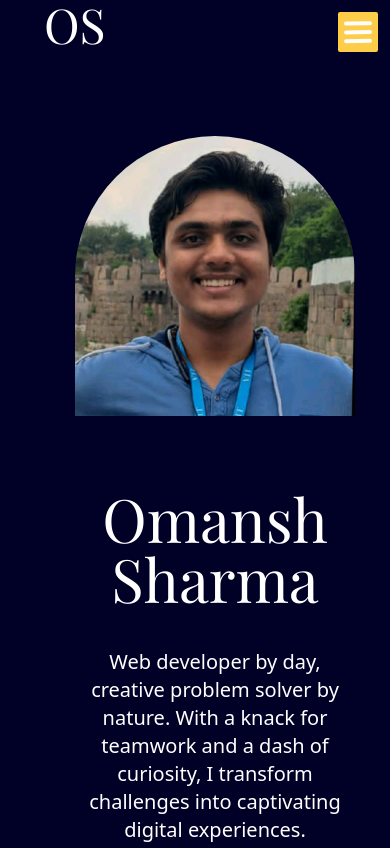
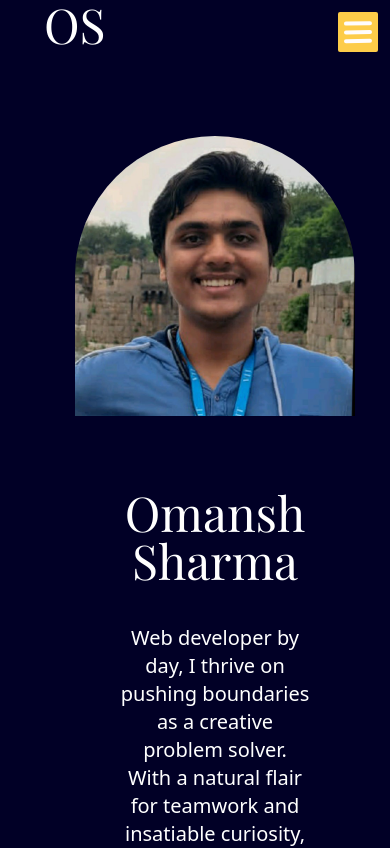
Before and after one commit to arduR-O/portfolioButPretty, a React (Vite) app: page / in a window 390 px wide. Shown: the top 848 px of the page. Built offline with nearby package versions, Linux system fonts and the light colour scheme.

Commit message:
fix: text responsiveness

```diff
--- a/src/scenes/LandingPage.jsx
+++ b/src/scenes/LandingPage.jsx
@@ -39,20 +39,22 @@ const LandingPage = ({ setCurrentPage }) => {
       </div>
       <div className="z-30 basis-2/5 mt-12 md:mt-56">
         {/* the {""} thing is to add space between omansh and sharma, for screens above xs I want that brush effect, for that I am going to use "content-brush that I defined in tailwind config file" */}
-        <p className="relative text-6xl md:text-5xl lgtext:text-6xl font-playfair z-10 text-center md:text-start">
+        <p className="relative text-5xl ss2:text-6xl md:text-5xl lgtext:text-6xl font-playfair z-10 text-center md:text-start">
           Omansh {""}
           <span
-            className="xs:relative xs:text-deep-blue xs:font-semibold z-20 xs:before:content-brush
-              before:absolute before:-left-10 before:-top-32 before:md:-top-36 before:lg:-top-32  before:z-[-10] "
+            className="xs:relative xs:text-deep-blue xs:font-semibold z-20 xs:before:content-brushButSmall ss2:before:content-brush
+              before:absolute before:-left-8 before:-top-24 before:ss2:-left-10 before:ss2:-top-32 before:md:-top-36 before:lg:-top-32  before:z-[-10]"
           >
             Sharma
           </span>
         </p>
         {/* font-normal font-opensans mt-20 text-xl */}
-        <p className="mt-10 mb-7 text-xl text-center md:text-start">
-          Web developer by day, creative problem solver by nature. With a knack
-          for teamwork and a dash of curiosity, I transform challenges into
-          captivating digital experiences.
+        <p className="mt-10 mb-7 text-xl text-center md:text-start md:px-0 px-12">
+          Web developer by day, I thrive on pushing boundaries as a creative
+          problem solver. With a natural flair for teamwork and insatiable
+          curiosity, I turn challenges into captivating digital
+          experiences—whether coding dynamic web applications or delving into
+          machine learning complexities.
         </p>
         <div className="flex mt-5 justify-center md:justify-start">
           <AnchorLink
--- a/tailwind.config.js
+++ b/tailwind.config.js
@@ -29,6 +29,7 @@ export default {
         },
         content: {
           brush: "url('./assets/brush.png')",
+          brushButSmall: "url('./assets/brushButSmall.png')",
           person1: "url('./assets/person-1.png')",
           person2: "url('./assets/person-2.png')",
           person3: "url('./assets/person-3.png')",
@@ -38,6 +39,7 @@ export default {
         xxs: "420px",
         xs: "480px",
       ss: "620px",
+      ss2: "670px",
       sm: "768px",
       md: "1060px",
       lg: "1200px",
```
Also changed, not shown: public/assets/brushButSmall.png (added). Lines whose indentation alone changed are shown as unchanged.
